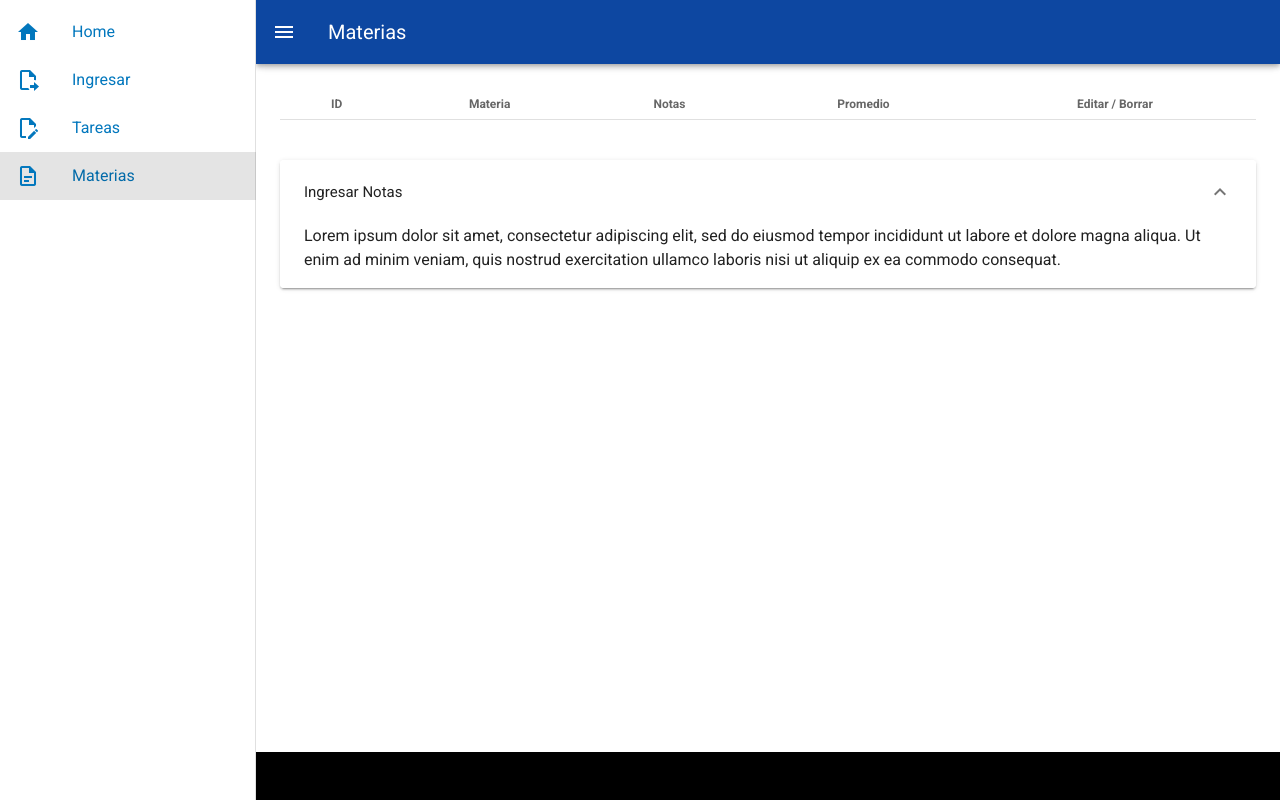
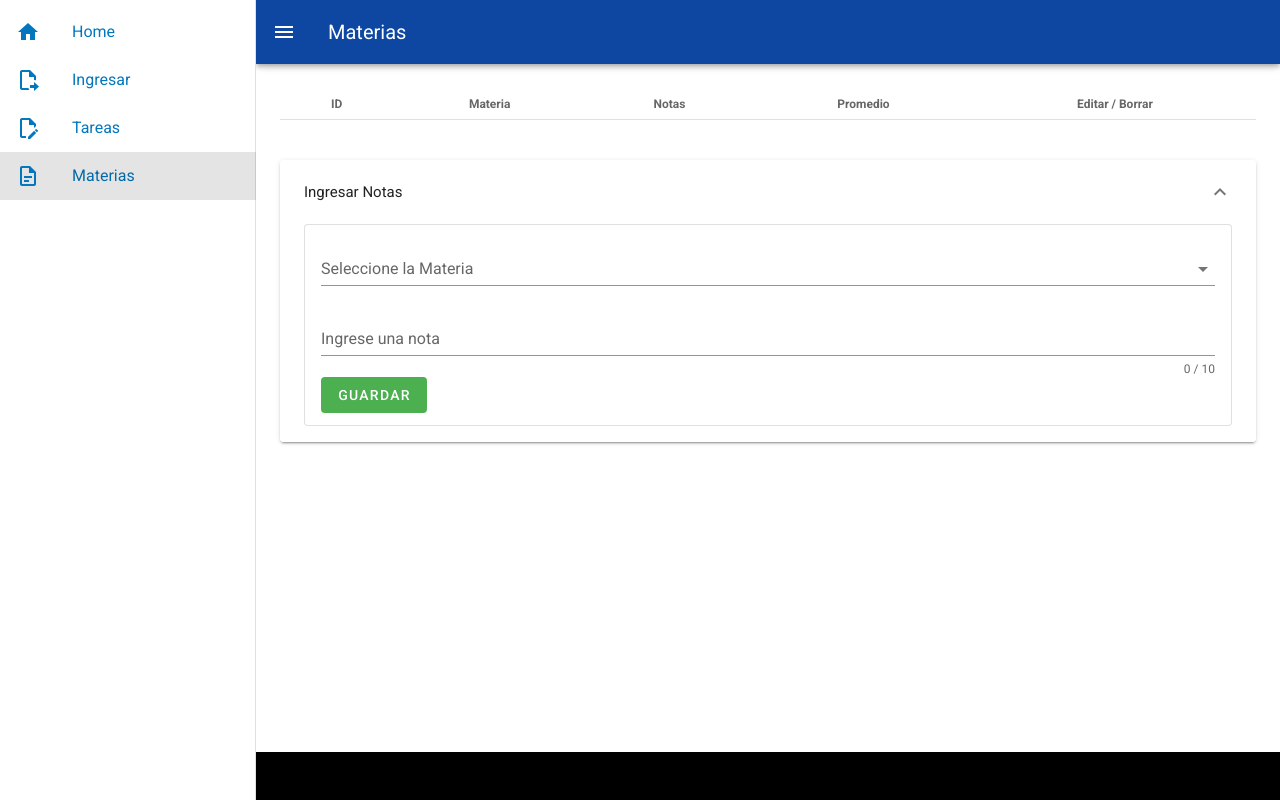
Before and after one commit to FrancoKurachiUbe/Materias-App, a Vue app: page /Ver-Materias in a window 1280 px wide. Both pictures are taken after a click on the button "Ingresar Notas". Built offline with nearby package versions, Linux system fonts and the light colour scheme.

Commit message:
Agregamos un form en la seccion materias para agregar las notas y calcular el promedio

```diff
--- a/src/views/Ingresar-Materias.vue
+++ b/src/views/Ingresar-Materias.vue
@@ -1,9 +1,9 @@
 <template>
   <v-container>
     <v-form ref="form">
-      <v-text-field v-model="form_data.titulo" label="Ingrese el Nombre de la Materia"  counter="10"></v-text-field>
+      <v-text-field v-model="form_data.titulo" label="Ingrese el Nombre de la Materia"  counter="10">
+      </v-text-field>
       <v-select v-model="form_data.color" label="Seleccione un color" data-vv-name="select" required :items="colors">
-
       </v-select>
       <v-btn color="succes" class="green white--text" text  @click="guardar(form_data)">Guardar</v-btn>
     </v-form>
@@ -19,6 +19,7 @@ export default {
         titulo:"",
         fecha:"",
         tareas:[],
+        notas:[],
         color:[],
         textColor:"",
         id:null,
--- a/src/views/Tareas.vue
+++ b/src/views/Tareas.vue
@@ -21,12 +21,11 @@
                       </thead>
                       <tbody>
                         <tr v-for="tar in item.tareas"
-                        :key="tar.fecha"
+                        :key="tar.tareas"
 
                         >
                           <td>{{tar.tareas}}</td>
-                          <!-- <td>{{tar.id}}</td> -->
-                          <!-- <td>{{ item.tareas }}</td> -->
+
                         </tr>
                       </tbody>
                     </template>
@@ -48,7 +47,7 @@
                             @click="guardar(form_tareas)">
                             Guardar
                     </v-btn> -->
-                    <v-btn color="succes" class="green white--text" text  @click="guardar(tareas)">Guardar</v-btn>
+                    <v-btn color="succes" class="green white--text" text  @click="guardar(form_tareas)">Guardar</v-btn>
 
                     </v-form>
               </v-list-item-content>
@@ -66,16 +65,6 @@
                 </v-img>
               </v-list-item-avatar>
             </v-list-item>
-
-            <!-- <v-card-actions>
-              <v-btn
-                outlined
-                rounded
-                text
-              >
-                Button
-              </v-btn>
-            </v-card-actions> -->
           </v-card>
         </v-expansion-panel-content>
       </v-expansion-panel>
@@ -123,8 +112,6 @@
         //console.log(this.local[1].titulo)
         console.log(this.local[0].tareas)
         console.log()
-
-
         }
       }
     }
--- a/src/views/Ver-Materias.vue
+++ b/src/views/Ver-Materias.vue
@@ -1,90 +1,28 @@
 <template>
-  <!-- <v-simple-table
-    class="elevation-1">
-    <template v-slot:default>
-      <v-card>
-            <v-card-title>
-              <span class="text-h5">Administrar Materias</span>
-            </v-card-title>
-      </v-card>
-      <v-card-text>
-        <v-container>
-          <v-row>
-            <v-col cols="12" sm="6" md="5">
-              Materias
-            </v-col>
-            <v-col cols="12" sm="2" md="3">
-              Notas
-            </v-col>
-            <v-col cols="12" sm="2" md="2">
-              Promedio
-            </v-col>
-            <v-col cols="12" sm="2" md="2">
-              Editar/Borar
-            </v-col>
-          </v-row>
-        </v-container>
-        </v-card-text>
-        <v-card-text v-for="item in local" :key="item.id">
-        <v-container>
-          <v-row>
-            <v-col  cols="12" sm="6" md="5">
-              {{item.titulo}}
-            </v-col>
-            <v-col cols="12" sm="2" md="3">
-              Notas
-            </v-col>
-            <v-col cols="12" sm="2" md="2">
-              Promedio
-            </v-col>
-            <v-col cols="12" sm="2" md="2">
-              <v-btn fab dark x-small class="primary mr-2">
-              <v-icon>
-                mdi-pencil
-              </v-icon>
-            </v-btn>
-
-            <v-btn fab dark x-small class="red mr-2">
-              <v-icon>
-                mdi-delete
-              </v-icon>
-            </v-btn>
-            </v-col>
-          </v-row>
-
-        </v-container>
-        </v-card-text>
-    </template>
-  </v-simple-table> -->
-
   <v-container>
   <v-simple-table dense class="mb-10">
       <template v-slot:default>
         <thead>
           <tr>
-          <th class="text-center">
-            ID
-          </th>
-          <th class="text-center">
-            Materia
-          </th>
-          <th class="text-center">
-            Notas
-          </th>
-          <th class="text-center">
-            Promedio
-          </th>
-          <th class="text-center">
-            Editar / Borrar
-          </th>
+            <th class="text-center">ID</th>
+            <th class="text-center">Materia</th>
+            <th class="text-center">Notas</th>
+            <th class="text-center">Promedio</th>
+            <th class="text-center">Editar / Borrar</th>
           </tr>
         </thead>
         <tbody>
           <tr v-for="item in local" :key="item.id">
             <td :class="item.color" class="text-center white--text">{{ item.id }}</td>
             <td :class="item.textColor" class="text-center">{{ item.titulo }}</td>
-          <td :class="item.textColor" class="text-center">{{ item.id }}</td>
-          <td :class="item.textColor" class="text-center">{{ item.id }}</td>
+
+              <td  :class="item.textColor" class="text-center">
+                <span v-for="id in item.notas" :key="id.fecha">
+                    <span>| {{id.nota}} </span>
+                </span>|
+              </td>
+
+            <td :class="item.textColor" class="text-center">{{ promedio }}</td>
             <td class="text-center">
               <v-btn fab dark x-small class="edit mr-1">
                 <v-icon>
@@ -95,26 +33,38 @@
                 <v-icon>mdi-delete</v-icon>
               </v-btn>
             </td>
-          <!-- <td>{{ item. }}</td> -->
           </tr>
         </tbody>
-
-
       </template>
     </v-simple-table>
 
 
     <template class="mt-4">
     <v-expansion-panels>
-    <v-expansion-panel
-      v-for="(item,i) in 1"
-      :key="i"
-    >
+      <v-expansion-panel>
         <v-expansion-panel-header>
           Ingresar Notas
         </v-expansion-panel-header>
         <v-expansion-panel-content>
-        Lorem ipsum dolor sit amet, consectetur adipiscing elit, sed do eiusmod tempor incididunt ut labore et dolore magna aliqua. Ut enim ad minim veniam, quis nostrud exercitation ullamco laboris nisi ut aliquip ex ea commodo consequat.
+<v-card class="mx-auto" outlined>
+            <v-list-item three-line>
+              <v-list-item-content>
+                  <v-form
+                    ref="form">
+                    <v-select
+                        v-model="form_notas.id"
+                        :items= "items"
+                        label="Seleccione la Materia"
+                        data-vv-name="select"
+                        required
+                      ></v-select>
+                    <v-text-field v-model="form_notas.nota" label="Ingrese una nota"  counter="10"></v-text-field>
+                    <v-btn color="succes" class="green white--text" text  @click="guardar(form_notas)">Guardar</v-btn>
+
+                    </v-form>
+              </v-list-item-content>
+            </v-list-item>
+          </v-card>
         </v-expansion-panel-content>
       </v-expansion-panel>
     </v-expansion-panels>
@@ -128,6 +78,13 @@
 
       data:function(){
       return {
+        form_notas: {
+          nota:null,
+          fecha:"",
+          id:null
+        },
+        promedio:0,
+        items:[],
         local:[],
         sin_datos: ""
       }
@@ -140,25 +97,51 @@
 
 
   methods:{
+    guardar:function(form_notas){
+      form_notas = Object.assign({}, form_notas, { fecha: new Date().getTime() })
+      console.log(form_notas)
+
+      this.local=JSON.parse(localStorage.getItem("form"))
+      var id = form_notas.id
+      var nota = this.local[id].notas
+      console.log(nota)
+      nota.push(form_notas)
+      console.log(nota)
+      //Number.parseInt(nota)
+      //console.log(nota)
+      // Promedio
+      var cantidad = nota.length
+      console.log(cantidad)
+
+      var subtotal = 0
+      for(var i=0; i < cantidad; i++){
+
+      console.log(subtotal)
+      //console.log(nota[i].nota)
+      subtotal += parseInt(nota[i].nota)
+      console.log(subtotal)
+
+      }
+      console.log(subtotal)
+      this.promedio = subtotal / cantidad
+      console.log(this.promedio)
+      localStorage.setItem("prom",JSON.stringify(this.promedio))
+
+      localStorage.setItem("form",JSON.stringify(this.local))
+    },
     ver_local:function(){
       if(localStorage.form){
       this.local=JSON.parse(localStorage.getItem("form"))
+
           console.log(this.local)
+          var total = this.local.length
+          for(var i=0; i < total; i++){
+            this.items.push(this.local[i].id)
           }
-      //console.log(this.local.length)
-      /* var cantidad = this.local.length
-      for(var i=0; i < cantidad; i++){
-        var color = this.local[i].color
-        color +="--text"
-        console.log(color)
-      } */
-
-
-      /* if(this.local.length == 0){
-        this.sin_datos ="Es hora de cargar datos !!"
-      } */
+          //console.log(this.items)
       }
-
+      this.promedio=JSON.parse(localStorage.getItem("prom"))
+    }
   }
 }
 </script>
```
Also changed, not shown: src/router/index.js (+7 -4 lines). Lines whose indentation alone changed are shown as unchanged.
